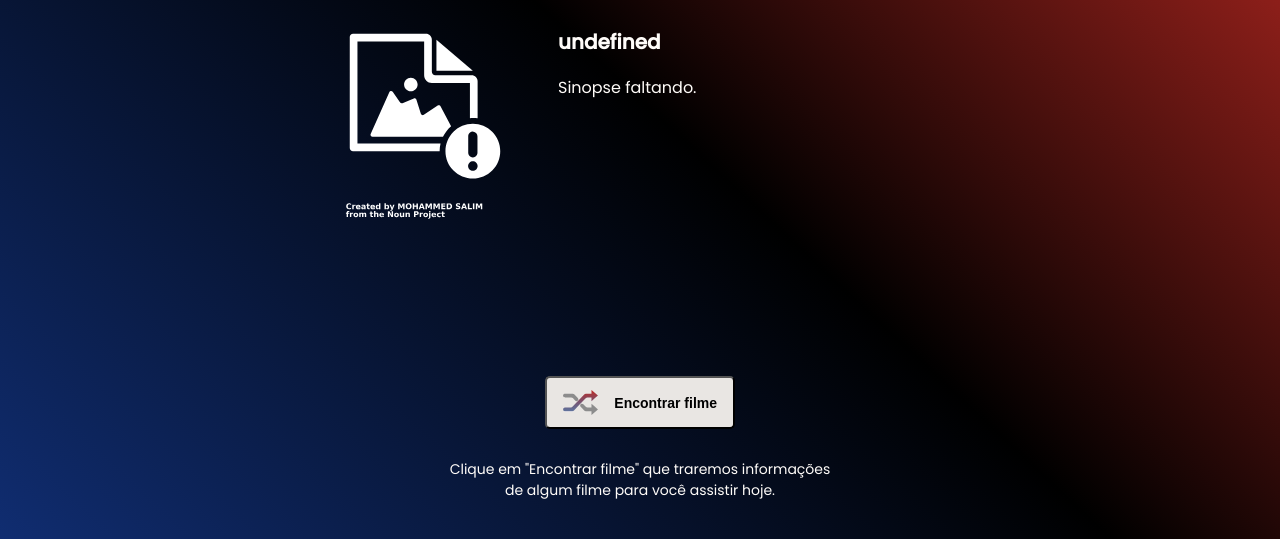
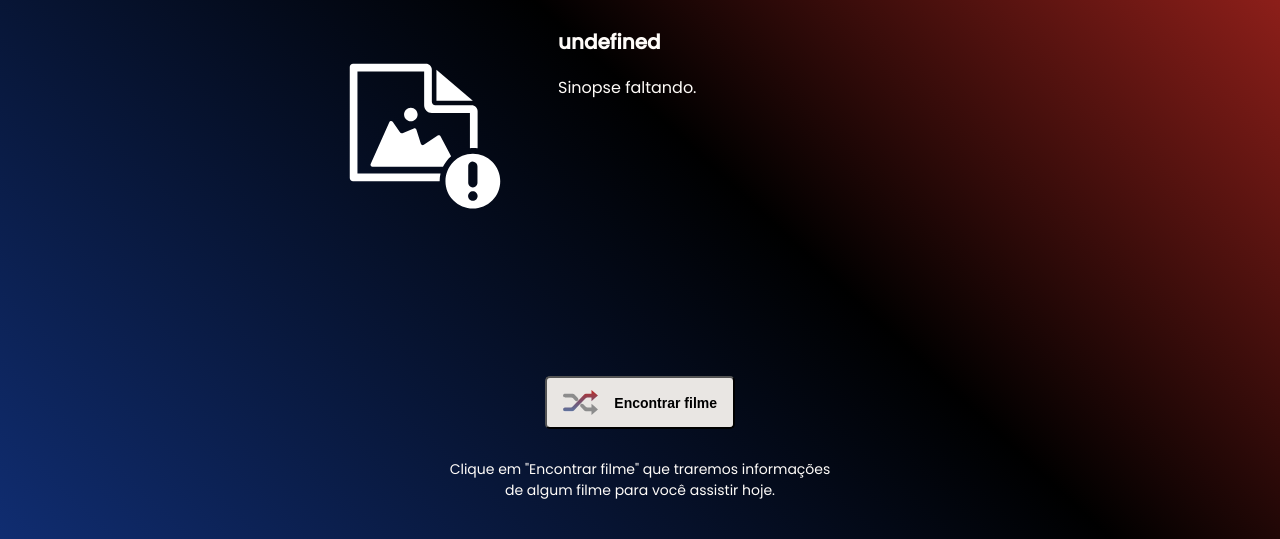
Before and after one commit to raiane-oliveira/Rocketflix, a website with bundled scripts: page index.html in a window 1280 px wide. Both pictures are taken after a click on the button "Encontrar filme". Shown: the part 261-800 px from the top of the page. Built offline with nearby package versions, Linux system fonts and the light colour scheme; files whose address does not match are found by name.

Commit message:
fix: details

```diff
--- a/main.js
+++ b/main.js
@@ -24,12 +24,11 @@ async function findMovie() {
             : "assets/missing-image.svg";
 
         containerMovies.innerHTML = `
-            <img class='poster-movie' src=${posterURL} alt=${movie.title} Poster />
+            <img class='poster-movie' src=${posterURL} alt=${movie.title} />
             <h2 class='title-movie'>${movie.title}</h2>
             <p>${descriptionMovie}</p>
         `;
-        console.log(movie.poster_path);
-    } catch (e) {
+    } catch (error) {
         containerMovies.innerHTML = `
             <img class='missing-poster-movie' src='assets/missing-image.svg' alt='Not found Image'>
             <h2 class='title-movie'>Ops, nenhum filme encontrado :( <br>Tente de novo!</h2>
--- a/styles.css
+++ b/styles.css
@@ -115,6 +115,7 @@ body {
     grid-row: 1 / 4;
 }
 
+.poster-movie[src="assets/missing-image.svg"],
 .missing-poster-movie {
     object-fit: cover;
     object-position: 0 3rem;
```
